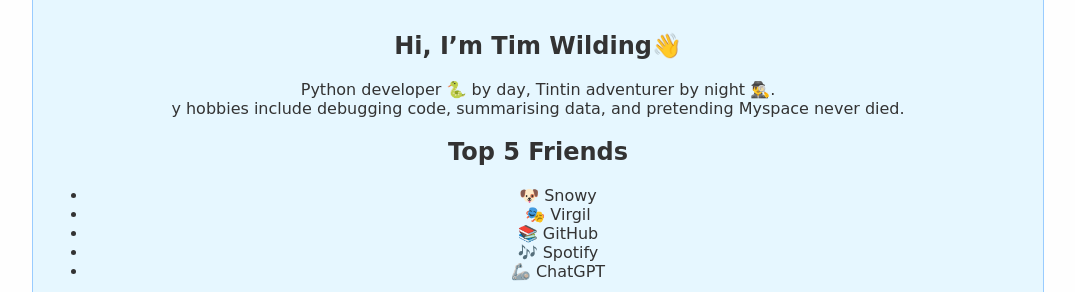
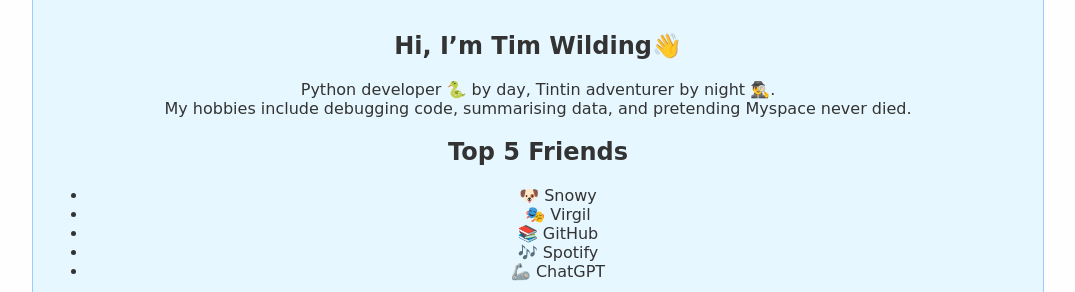
Before and after one commit to TimWilding/skills-github-pages, a Jekyll site: the page built from index.md, in a window 1280 px wide, cut to the strip 279-571 px from the top of the page. Shown: the whole strip, without its empty margins (102-1177 px from the left). Built offline with Jekyll 4.4.1, drawn with Linux system fonts in a browser that asks for light colours.

Commit message:
minor changes

```diff
--- a/_layouts/myspace.html
+++ b/_layouts/myspace.html
@@ -12,7 +12,7 @@
     </header>
 
     <section class="profile-pic">
-      <img src="/images/tintinimage.png" alt="Your profile pic">
+      <img src="../images/tintinimage.png" alt="Tintin">
     </section>
 
     <section class="bio">
--- a/index.md
+++ b/index.md
@@ -6,7 +6,7 @@
 # Hi, I'm Tim Wilding👋
 
 Python developer 🐍 by day, Tintin adventurer by night 🕵️‍♂️.
-y hobbies include debugging code, summarising data, and pretending Myspace never died.
+My hobbies include debugging code, summarising data, and pretending Myspace never died.
 
 ## Top 5 Friends
 - 🐶 Snowy
@@ -16,4 +16,4 @@
 - 🦾 ChatGPT
 
 ## Coding Jams 🎶
-<iframe style="border-radius:12px" src="https://open.spotify.com/embed/playlist/37i9dQZF1DX6VdMW310YC7?utm_source=generator" width="100%" height="380" frameBorder="0" allowfullscreen="" allow="autoplay; clipboard-write; encrypted-media; fullscreen; picture-in-picture" loading="lazy"></iframe>
+<iframe style="border-radius:12px" src="https://open.spotify.com/playlist/5dDD35gAui4xsQPINQb8r9?si=c2d49859e9104cb2" width="100%" height="380" frameBorder="0" allowfullscreen="" allow="autoplay; clipboard-write; encrypted-media; fullscreen; picture-in-picture" loading="lazy"></iframe>
```
